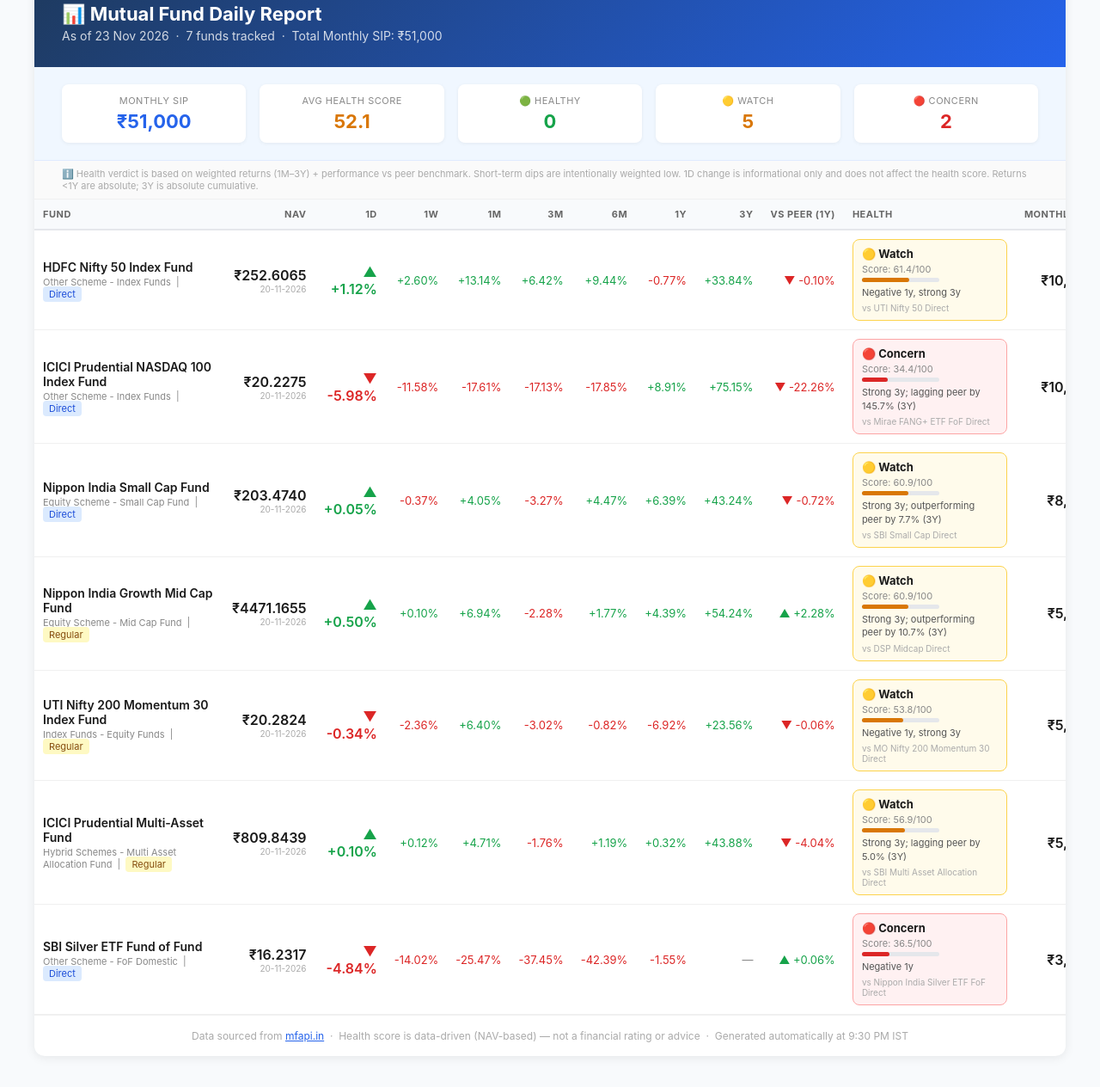
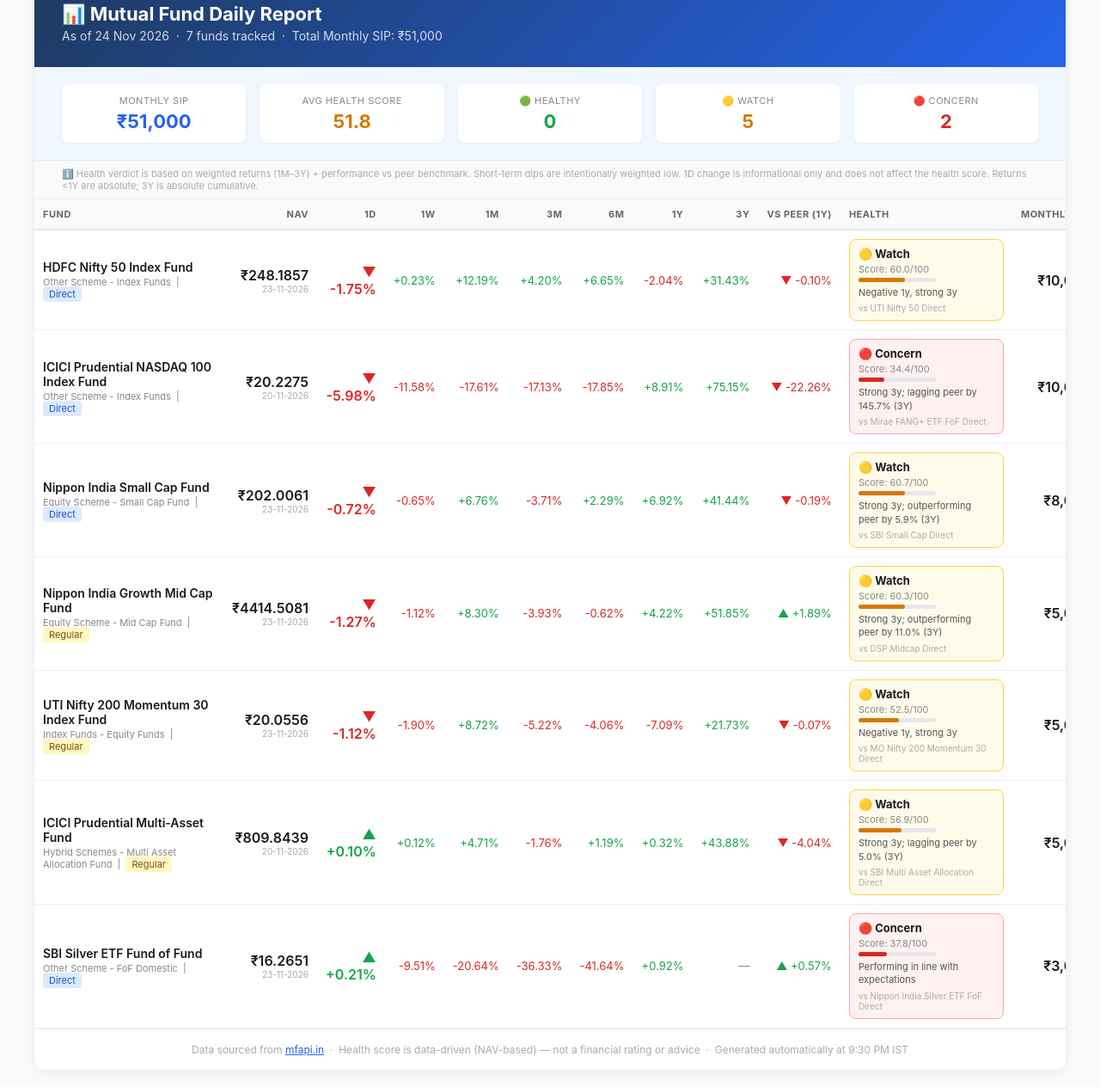
Before and after one commit to muralmu/mutual-fund-tracker, a plain HTML site: page index.html in a window 1280 px wide. Shown: the part 45-1309 px from the top of the page at 86% size. Drawn offline with Linux system fonts and the light colour scheme.

Commit message:
chore: daily fund report 2026-11-24

```diff
--- a/index.html
+++ b/index.html
@@ -3,7 +3,7 @@
 <head>
 <meta charset="UTF-8">
 <meta name="viewport" content="width=device-width, initial-scale=1.0">
-<title>Mutual Fund Daily Report — 23 Nov 2026</title>
+<title>Mutual Fund Daily Report — 24 Nov 2026</title>
 <style>
   body { font-family: -apple-system, BlinkMacSystemFont, 'Segoe UI', sans-serif; background:#f8fafc; margin:0; padding:20px; color:#1a1a1a; }
   .container { max-width:1200px; margin:0 auto; background:#fff; border-radius:12px; box-shadow:0 2px 12px rgba(0,0,0,0.08); overflow:hidden; }
@@ -28,7 +28,7 @@
 
   <div class="header">
     <h1>📊 Mutual Fund Daily Report</h1>
-    <p>As of 23 Nov 2026 &nbsp;·&nbsp; 7 funds tracked &nbsp;·&nbsp; Total Monthly SIP: ₹51,000</p>
+    <p>As of 24 Nov 2026 &nbsp;·&nbsp; 7 funds tracked &nbsp;·&nbsp; Total Monthly SIP: ₹51,000</p>
   </div>
 
   <div class="summary">
@@ -38,7 +38,7 @@
     </div>
     <div class="summary-card">
       <div class="label">Avg Health Score</div>
-      <div class="value" style="color:#d97706;">52.1</div>
+      <div class="value" style="color:#d97706;">51.8</div>
     </div>
     <div class="summary-card">
       <div class="label">🟢 Healthy</div>
@@ -86,25 +86,25 @@
                 <div style="font-size:11px;color:#888;margin-top:2px;">Other Scheme - Index Funds &nbsp;|&nbsp; <span style="background:#dbeafe;color:#1d4ed8;padding:2px 7px;border-radius:4px;font-size:11px;">Direct</span></div>
             </td>
             <td style="text-align:right;padding:8px 10px;">
-              <div style="font-weight:600;">₹252.6065</div>
-              <div style="font-size:10px;color:#aaa;">20-11-2026</div>
+              <div style="font-weight:600;">₹248.1857</div>
+              <div style="font-size:10px;color:#aaa;">23-11-2026</div>
             </td>
-            <td style="text-align:right;padding:8px 10px;color:#16a34a;font-weight:600;">▲ +1.12%</td>
-            <td style="text-align:right;color:#16a34a;padding:8px 10px;font-size:13px;">+2.60%</td>
-            <td style="text-align:right;color:#16a34a;padding:8px 10px;font-size:13px;">+13.14%</td>
-            <td style="text-align:right;color:#16a34a;padding:8px 10px;font-size:13px;">+6.42%</td>
-            <td style="text-align:right;color:#16a34a;padding:8px 10px;font-size:13px;">+9.44%</td>
-            <td style="text-align:right;color:#dc2626;padding:8px 10px;font-size:13px;">-0.77%</td>
-            <td style="text-align:right;color:#16a34a;padding:8px 10px;font-size:13px;">+33.84%</td>
+            <td style="text-align:right;padding:8px 10px;color:#dc2626;font-weight:600;">▼ -1.75%</td>
+            <td style="text-align:right;color:#16a34a;padding:8px 10px;font-size:13px;">+0.23%</td>
+            <td style="text-align:right;color:#16a34a;padding:8px 10px;font-size:13px;">+12.19%</td>
+            <td style="text-align:right;color:#16a34a;padding:8px 10px;font-size:13px;">+4.20%</td>
+            <td style="text-align:right;color:#16a34a;padding:8px 10px;font-size:13px;">+6.65%</td>
+            <td style="text-align:right;color:#dc2626;padding:8px 10px;font-size:13px;">-2.04%</td>
+            <td style="text-align:right;color:#16a34a;padding:8px 10px;font-size:13px;">+31.43%</td>
             <td style="text-align:right;padding:8px 10px;color:#dc2626;font-size:13px;">▼ -0.10%</td>
 
         <td style="padding:10px;min-width:180px;">
           <div style="background:#fffbeb;border:1px solid #fcd34d;border-radius:8px;padding:8px 10px;">
             <div style="font-size:13px;font-weight:700;">🟡 Watch</div>
 
-    <div style="font-size:11px;color:#888;margin-top:3px;">Score: 61.4/100</div>
+    <div style="font-size:11px;color:#888;margin-top:3px;">Score: 60.0/100</div>
     <div style="background:#e5e7eb;border-radius:4px;height:5px;margin-top:3px;width:90px;">
-      <div style="background:#d97706;width:61%;height:5px;border-radius:4px;"></div>
+      <div style="background:#d97706;width:60%;height:5px;border-radius:4px;"></div>
     </div>
             <div style="font-size:11px;color:#555;margin-top:5px;line-height:1.4;">Negative 1y, strong 3y</div>
             <div style="font-size:10px;color:#aaa;margin-top:4px;">vs UTI Nifty 50 Direct</div>
@@ -150,27 +150,27 @@
                 <div style="font-size:11px;color:#888;margin-top:2px;">Equity Scheme - Small Cap Fund &nbsp;|&nbsp; <span style="background:#dbeafe;color:#1d4ed8;padding:2px 7px;border-radius:4px;font-size:11px;">Direct</span></div>
             </td>
             <td style="text-align:right;padding:8px 10px;">
-              <div style="font-weight:600;">₹203.4740</div>
-              <div style="font-size:10px;color:#aaa;">20-11-2026</div>
+              <div style="font-weight:600;">₹202.0061</div>
+              <div style="font-size:10px;color:#aaa;">23-11-2026</div>
             </td>
-            <td style="text-align:right;padding:8px 10px;color:#16a34a;font-weight:600;">▲ +0.05%</td>
-            <td style="text-align:right;color:#dc2626;padding:8px 10px;font-size:13px;">-0.37%</td>
-            <td style="text-align:right;color:#16a34a;padding:8px 10px;font-size:13px;">+4.05%</td>
-            <td style="text-align:right;color:#dc2626;padding:8px 10px;font-size:13px;">-3.27%</td>
-            <td style="text-align:right;color:#16a34a;padding:8px 10px;font-size:13px;">+4.47%</td>
-            <td style="text-align:right;color:#16a34a;padding:8px 10px;font-size:13px;">+6.39%</td>
-            <td style="text-align:right;color:#16a34a;padding:8px 10px;font-size:13px;">+43.24%</td>
-            <td style="text-align:right;padding:8px 10px;color:#dc2626;font-size:13px;">▼ -0.72%</td>
+            <td style="text-align:right;padding:8px 10px;color:#dc2626;font-weight:600;">▼ -0.72%</td>
+            <td style="text-align:right;color:#dc2626;padding:8px 10px;font-size:13px;">-0.65%</td>
+            <td style="text-align:right;color:#16a34a;padding:8px 10px;font-size:13px;">+6.76%</td>
+            <td style="text-align:right;color:#dc2626;padding:8px 10px;font-size:13px;">-3.71%</td>
+            <td style="text-align:right;color:#16a34a;padding:8px 10px;font-size:13px;">+2.29%</td>
+            <td style="text-align:right;color:#16a34a;padding:8px 10px;font-size:13px;">+6.92%</td>
+            <td style="text-align:right;color:#16a34a;padding:8px 10px;font-size:13px;">+41.44%</td>
+            <td style="text-align:right;padding:8px 10px;color:#dc2626;font-size:13px;">▼ -0.19%</td>
 
         <td style="padding:10px;min-width:180px;">
           <div style="background:#fffbeb;border:1px solid #fcd34d;border-radius:8px;padding:8px 10px;">
             <div style="font-size:13px;font-weight:700;">🟡 Watch</div>
 
-    <div style="font-size:11px;color:#888;margin-top:3px;">Score: 60.9/100</div>
+    <div style="font-size:11px;color:#888;margin-top:3px;">Score: 60.7/100</div>
     <div style="background:#e5e7eb;border-radius:4px;height:5px;margin-top:3px;width:90px;">
       <div style="background:#d97706;width:60%;height:5px;border-radius:4px;"></div>
     </div>
-            <div style="font-size:11px;color:#555;margin-top:5px;line-height:1.4;">Strong 3y; outperforming peer by 7.7% (3Y)</div>
+            <div style="font-size:11px;color:#555;margin-top:5px;line-height:1.4;">Strong 3y; outperforming peer by 5.9% (3Y)</div>
             <div style="font-size:10px;color:#aaa;margin-top:4px;">vs SBI Small Cap Direct</div>
           </div>
         </td>
@@ -182,27 +182,27 @@
                 <div style="font-size:11px;color:#888;margin-top:2px;">Equity Scheme - Mid Cap Fund &nbsp;|&nbsp; <span style="background:#fef9c3;color:#854d0e;padding:2px 7px;border-radius:4px;font-size:11px;">Regular</span></div>
             </td>
             <td style="text-align:right;padding:8px 10px;">
-              <div style="font-weight:600;">₹4471.1655</div>
-              <div style="font-size:10px;color:#aaa;">20-11-2026</div>
+              <div style="font-weight:600;">₹4414.5081</div>
+              <div style="font-size:10px;color:#aaa;">23-11-2026</div>
             </td>
-            <td style="text-align:right;padding:8px 10px;color:#16a34a;font-weight:600;">▲ +0.50%</td>
-            <td style="text-align:right;color:#16a34a;padding:8px 10px;font-size:13px;">+0.10%</td>
-            <td style="text-align:right;color:#16a34a;padding:8px 10px;font-size:13px;">+6.94%</td>
-            <td style="text-align:right;color:#dc2626;padding:8px 10px;font-size:13px;">-2.28%</td>
-            <td style="text-align:right;color:#16a34a;padding:8px 10px;font-size:13px;">+1.77%</td>
-            <td style="text-align:right;color:#16a34a;padding:8px 10px;font-size:13px;">+4.39%</td>
-            <td style="text-align:right;color:#16a34a;padding:8px 10px;font-size:13px;">+54.24%</td>
-            <td style="text-align:right;padding:8px 10px;color:#16a34a;font-size:13px;">▲ +2.28%</td>
+            <td style="text-align:right;padding:8px 10px;color:#dc2626;font-weight:600;">▼ -1.27%</td>
+            <td style="text-align:right;color:#dc2626;padding:8px 10px;font-size:13px;">-1.12%</td>
+            <td style="text-align:right;color:#16a34a;padding:8px 10px;font-size:13px;">+8.30%</td>
+            <td style="text-align:right;color:#dc2626;padding:8px 10px;font-size:13px;">-3.93%</td>
+            <td style="text-align:right;color:#dc2626;padding:8px 10px;font-size:13px;">-0.62%</td>
+            <td style="text-align:right;color:#16a34a;padding:8px 10px;font-size:13px;">+4.22%</td>
+            <td style="text-align:right;color:#16a34a;padding:8px 10px;font-size:13px;">+51.85%</td>
+            <td style="text-align:right;padding:8px 10px;color:#16a34a;font-size:13px;">▲ +1.89%</td>
 
         <td style="padding:10px;min-width:180px;">
           <div style="background:#fffbeb;border:1px solid #fcd34d;border-radius:8px;padding:8px 10px;">
             <div style="font-size:13px;font-weight:700;">🟡 Watch</div>
 
-    <div style="font-size:11px;color:#888;margin-top:3px;">Score: 60.9/100</div>
+    <div style="font-size:11px;color:#888;margin-top:3px;">Score: 60.3/100</div>
     <div style="background:#e5e7eb;border-radius:4px;height:5px;margin-top:3px;width:90px;">
       <div style="background:#d97706;width:60%;height:5px;border-radius:4px;"></div>
     </div>
-            <div style="font-size:11px;color:#555;margin-top:5px;line-height:1.4;">Strong 3y; outperforming peer by 10.7% (3Y)</div>
+            <div style="font-size:11px;color:#555;margin-top:5px;line-height:1.4;">Strong 3y; outperforming peer by 11.0% (3Y)</div>
             <div style="font-size:10px;color:#aaa;margin-top:4px;">vs DSP Midcap Direct</div>
           </div>
         </td>
@@ -214,25 +214,25 @@
                 <div style="font-size:11px;color:#888;margin-top:2px;">Index Funds - Equity Funds &nbsp;|&nbsp; <span style="background:#fef9c3;color:#854d0e;padding:2px 7px;border-radius:4px;font-size:11px;">Regular</span></div>
             </td>
             <td style="text-align:right;padding:8px 10px;">
-              <div style="font-weight:600;">₹20.2824</div>
-              <div style="font-size:10px;color:#aaa;">20-11-2026</div>
+              <div style="font-weight:600;">₹20.0556</div>
+              <div style="font-size:10px;color:#aaa;">23-11-2026</div>
             </td>
-            <td style="text-align:right;padding:8px 10px;color:#dc2626;font-weight:600;">▼ -0.34%</td>
-            <td style="text-align:right;color:#dc2626;padding:8px 10px;font-size:13px;">-2.36%</td>
-            <td style="text-align:right;color:#16a34a;padding:8px 10px;font-size:13px;">+6.40%</td>
-            <td style="text-align:right;color:#dc2626;padding:8px 10px;font-size:13px;">-3.02%</td>
-            <td style="text-align:right;color:#dc2626;padding:8px 10px;font-size:13px;">-0.82%</td>
-            <td style="text-align:right;color:#dc2626;padding:8px 10px;font-size:13px;">-6.92%</td>
-            <td style="text-align:right;color:#16a34a;padding:8px 10px;font-size:13px;">+23.56%</td>
-            <td style="text-align:right;padding:8px 10px;color:#dc2626;font-size:13px;">▼ -0.06%</td>
+            <td style="text-align:right;padding:8px 10px;color:#dc2626;font-weight:600;">▼ -1.12%</td>
+            <td style="text-align:right;color:#dc2626;padding:8px 10px;font-size:13px;">-1.90%</td>
+            <td style="text-align:right;color:#16a34a;padding:8px 10px;font-size:13px;">+8.72%</td>
+            <td style="text-align:right;color:#dc2626;padding:8px 10px;font-size:13px;">-5.22%</td>
+            <td style="text-align:right;color:#dc2626;padding:8px 10px;font-size:13px;">-4.06%</td>
+            <td style="text-align:right;color:#dc2626;padding:8px 10px;font-size:13px;">-7.09%</td>
+            <td style="text-align:right;color:#16a34a;padding:8px 10px;font-size:13px;">+21.73%</td>
+            <td style="text-align:right;padding:8px 10px;color:#dc2626;font-size:13px;">▼ -0.07%</td>
 
         <td style="padding:10px;min-width:180px;">
           <div style="background:#fffbeb;border:1px solid #fcd34d;border-radius:8px;padding:8px 10px;">
             <div style="font-size:13px;font-weight:700;">🟡 Watch</div>
 
-    <div style="font-size:11px;color:#888;margin-top:3px;">Score: 53.8/100</div>
+    <div style="font-size:11px;color:#888;margin-top:3px;">Score: 52.5/100</div>
     <div style="background:#e5e7eb;border-radius:4px;height:5px;margin-top:3px;width:90px;">
-      <div style="background:#d97706;width:53%;height:5px;border-radius:4px;"></div>
+      <div style="background:#d97706;width:52%;height:5px;border-radius:4px;"></div>
     </div>
             <div style="font-size:11px;color:#555;margin-top:5px;line-height:1.4;">Negative 1y, strong 3y</div>
             <div style="font-size:10px;color:#aaa;margin-top:4px;">vs MO Nifty 200 Momentum 30 Direct</div>
@@ -278,27 +278,27 @@
                 <div style="font-size:11px;color:#888;margin-top:2px;">Other Scheme - FoF Domestic &nbsp;|&nbsp; <span style="background:#dbeafe;color:#1d4ed8;padding:2px 7px;border-radius:4px;font-size:11px;">Direct</span></div>
             </td>
             <td style="text-align:right;padding:8px 10px;">
-              <div style="font-weight:600;">₹16.2317</div>
-              <div style="font-size:10px;color:#aaa;">20-11-2026</div>
+              <div style="font-weight:600;">₹16.2651</div>
+              <div style="font-size:10px;color:#aaa;">23-11-2026</div>
             </td>
-            <td style="text-align:right;padding:8px 10px;color:#dc2626;font-weight:600;">▼ -4.84%</td>
-            <td style="text-align:right;color:#dc2626;padding:8px 10px;font-size:13px;">-14.02%</td>
-            <td style="text-align:right;color:#dc2626;padding:8px 10px;font-size:13px;">-25.47%</td>
-            <td style="text-align:right;color:#dc2626;padding:8px 10px;font-size:13px;">-37.45%</td>
-            <td style="text-align:right;color:#dc2626;padding:8px 10px;font-size:13px;">-42.39%</td>
-            <td style="text-align:right;color:#dc2626;padding:8px 10px;font-size:13px;">-1.55%</td>
+            <td style="text-align:right;padding:8px 10px;color:#16a34a;font-weight:600;">▲ +0.21%</td>
+            <td style="text-align:right;color:#dc2626;padding:8px 10px;font-size:13px;">-9.51%</td>
+            <td style="text-align:right;color:#dc2626;padding:8px 10px;font-size:13px;">-20.64%</td>
+            <td style="text-align:right;color:#dc2626;padding:8px 10px;font-size:13px;">-36.33%</td>
+            <td style="text-align:right;color:#dc2626;padding:8px 10px;font-size:13px;">-41.64%</td>
+            <td style="text-align:right;color:#16a34a;padding:8px 10px;font-size:13px;">+0.92%</td>
             <td style="text-align:right;color:#888888;padding:8px 10px;font-size:13px;">—</td>
-            <td style="text-align:right;padding:8px 10px;color:#16a34a;font-size:13px;">▲ +0.06%</td>
+            <td style="text-align:right;padding:8px 10px;color:#16a34a;font-size:13px;">▲ +0.57%</td>
 
         <td style="padding:10px;min-width:180px;">
           <div style="background:#fff1f2;border:1px solid #fca5a5;border-radius:8px;padding:8px 10px;">
             <div style="font-size:13px;font-weight:700;">🔴 Concern</div>
 
-    <div style="font-size:11px;color:#888;margin-top:3px;">Score: 36.5/100</div>
+    <div style="font-size:11px;color:#888;margin-top:3px;">Score: 37.8/100</div>
     <div style="background:#e5e7eb;border-radius:4px;height:5px;margin-top:3px;width:90px;">
-      <div style="background:#dc2626;width:36%;height:5px;border-radius:4px;"></div>
+      <div style="background:#dc2626;width:37%;height:5px;border-radius:4px;"></div>
     </div>
-            <div style="font-size:11px;color:#555;margin-top:5px;line-height:1.4;">Negative 1y</div>
+            <div style="font-size:11px;color:#555;margin-top:5px;line-height:1.4;">Performing in line with expectations</div>
             <div style="font-size:10px;color:#aaa;margin-top:4px;">vs Nippon India Silver ETF FoF Direct</div>
           </div>
         </td>
```
